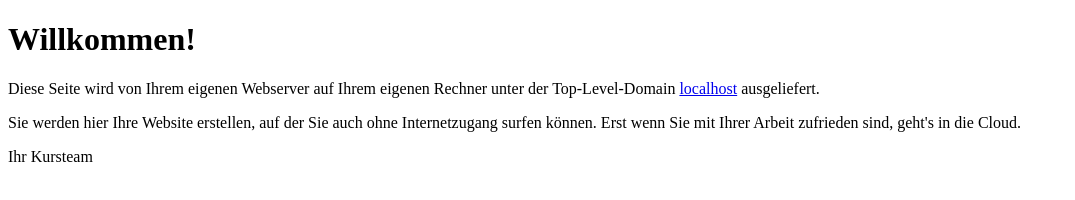
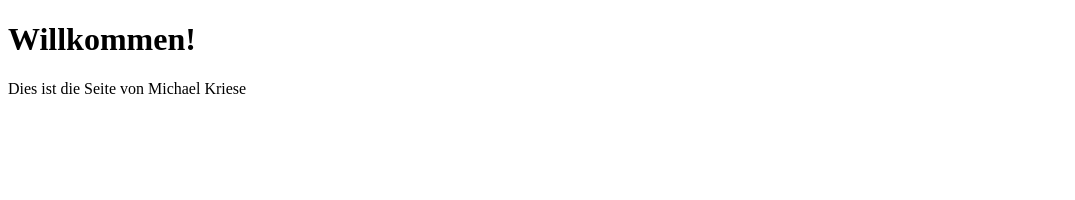
Before and after one commit to Kriese/webeng, a plain HTML site: page index.html in a window 1280 px wide. Shown: the whole page, without its empty margins (0-1075 px from the left). Drawn offline with Linux system fonts and the light colour scheme.

Commit message:
index bearbeitet

```diff
--- a/index.html
+++ b/index.html
@@ -9,17 +9,7 @@
 	<h1>Willkommen!</h1>
 </header>
 <article>
-	<p>
-		Diese Seite wird von Ihrem eigenen Webserver auf Ihrem eigenen Rechner unter der Top-Level-Domain
-		<a href="http://localhost">localhost</a> ausgeliefert.
-	</p>
-	<p>
-		Sie werden hier Ihre Website erstellen, auf der Sie auch ohne Internetzugang surfen können.
-		Erst wenn Sie mit Ihrer Arbeit zufrieden sind, geht's in die Cloud.
-	</p>
-	<p>
-		Ihr Kursteam
-	</p>
+	Dies ist die Seite von Michael Kriese
 </article>
 </body>
 </html>
```
